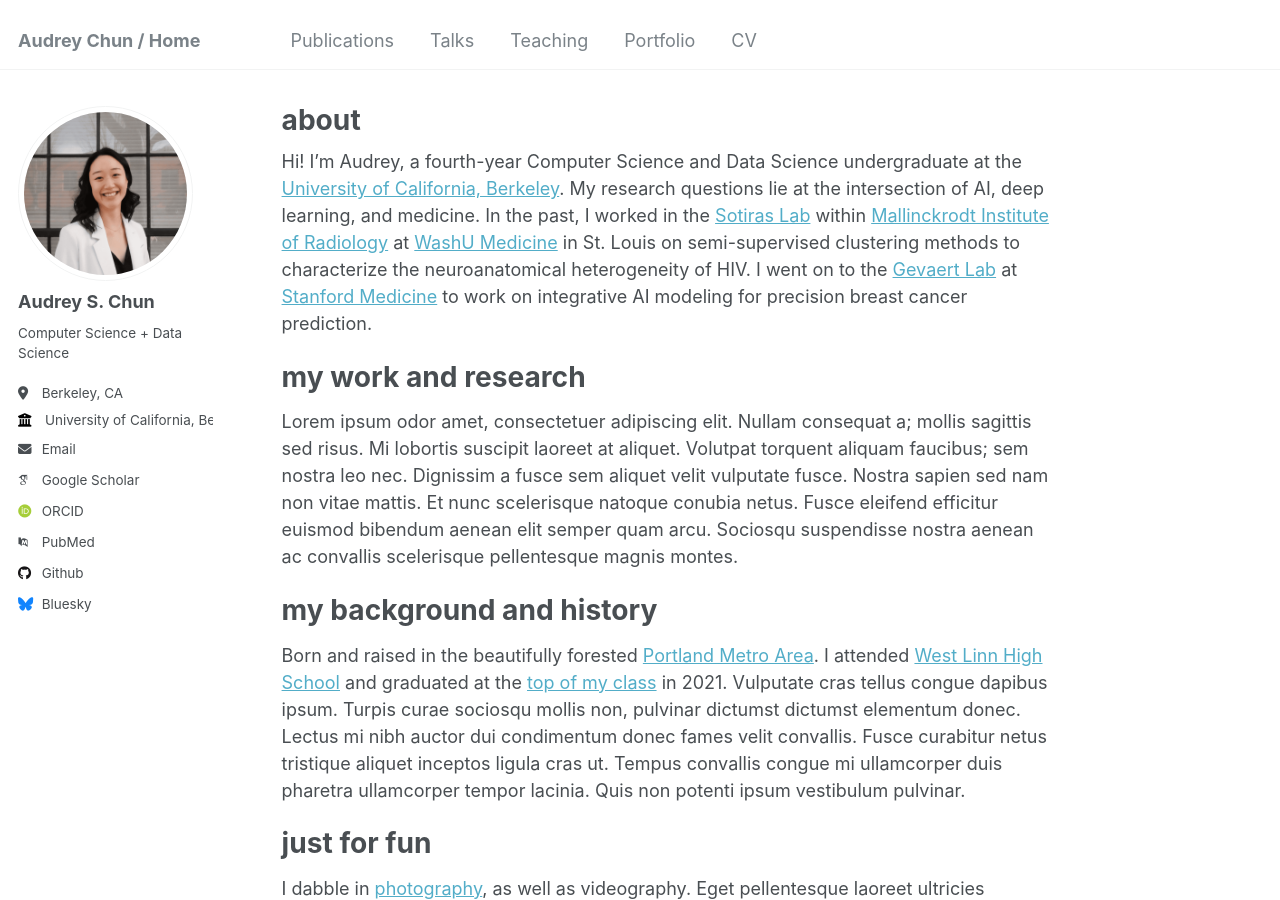
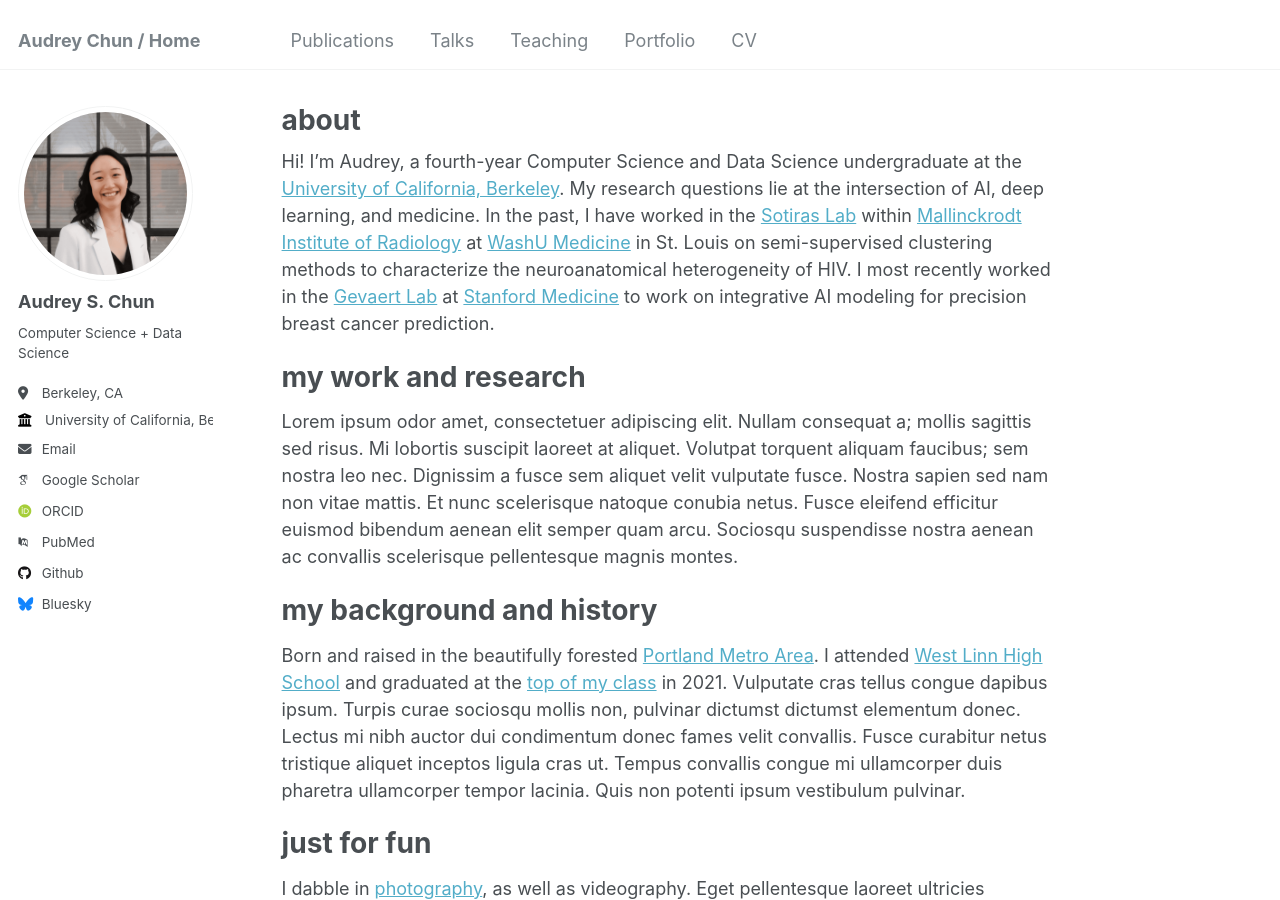
Before and after one commit to audreychun/audreychun.github.io, a Jekyll site: the page built from _pages/about.md, in a window 1280 px wide and 900 px high. Built offline with Jekyll 4.4.1, drawn with Linux system fonts in a browser that asks for light colours; some web fonts are replaced.

Commit message:
Update about.md

```diff
--- a/_pages/about.md
+++ b/_pages/about.md
@@ -7,7 +7,7 @@ redirect_from:
   - /about.html
 ---
 
-Hi! I'm Audrey, a fourth-year Computer Science and Data Science undergraduate at the [University of California, Berkeley](https://www.berkeley.edu/). My research questions lie at the intersection of AI, deep learning, and medicine. In the past, I worked in the [Sotiras Lab](https://www.mir.wustl.edu/research/research-centers/computational-imaging-research-center-circ/labs/sotiras-lab/) within [Mallinckrodt Institute of Radiology](https://www.mir.wustl.edu/) at [WashU Medicine](https://medicine.wustl.edu/) in St. Louis on semi-supervised clustering methods to characterize the neuroanatomical heterogeneity of HIV. I went on to the [Gevaert Lab](https://med.stanford.edu/gevaertlab.html) at [Stanford Medicine](https://med.stanford.edu/) to work on integrative AI modeling for precision breast cancer prediction.
+Hi! I'm Audrey, a fourth-year Computer Science and Data Science undergraduate at the [University of California, Berkeley](https://www.berkeley.edu/). My research questions lie at the intersection of AI, deep learning, and medicine. In the past, I have worked in the [Sotiras Lab](https://www.mir.wustl.edu/research/research-centers/computational-imaging-research-center-circ/labs/sotiras-lab/) within [Mallinckrodt Institute of Radiology](https://www.mir.wustl.edu/) at [WashU Medicine](https://medicine.wustl.edu/) in St. Louis on semi-supervised clustering methods to characterize the neuroanatomical heterogeneity of HIV. I most recently worked in the [Gevaert Lab](https://med.stanford.edu/gevaertlab.html) at [Stanford Medicine](https://med.stanford.edu/) to work on integrative AI modeling for precision breast cancer prediction.
 
 my work and research
 ======
```
